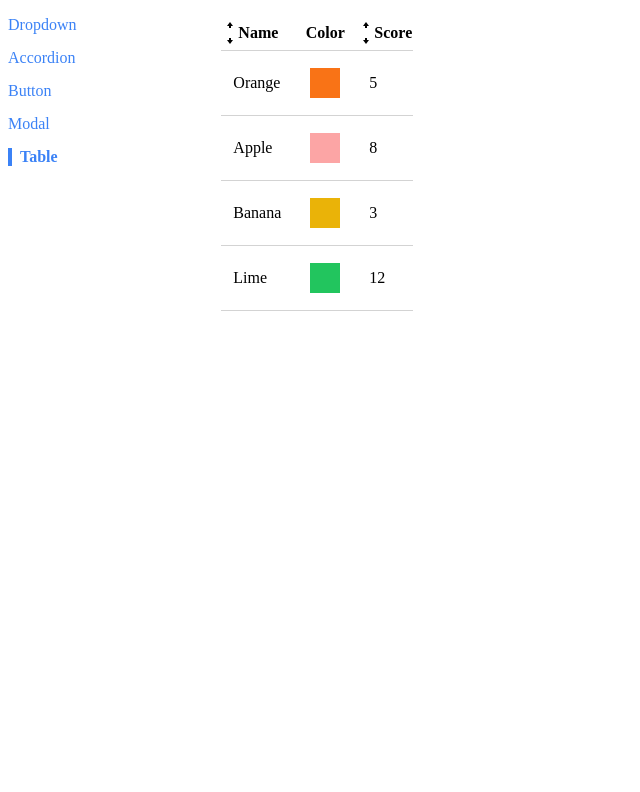
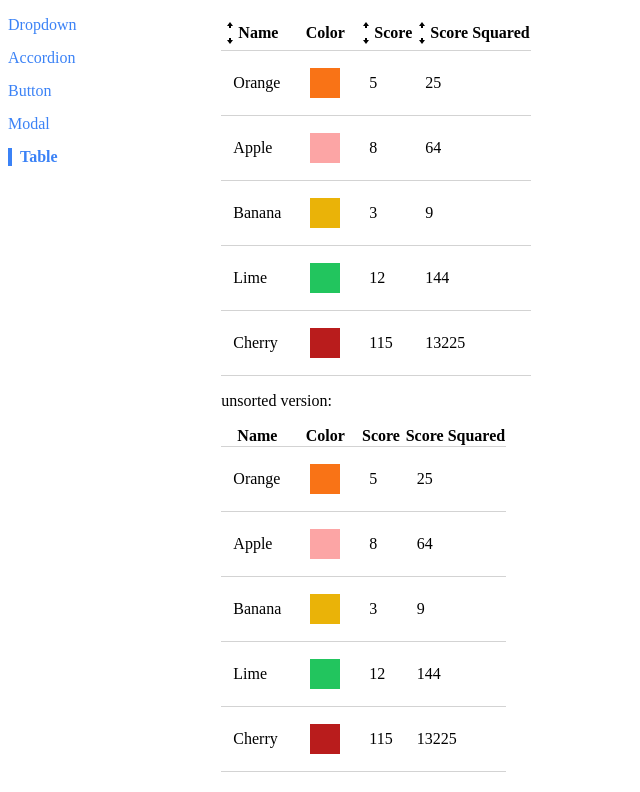
Before and after one commit to zzz-icy/comps, a React (Create React App) app: page /table in a window 1280 px wide. Shown: the top 792 px of the page, without its empty margins (0-640 px from the left). Built offline with nearby package versions, Linux system fonts and the light colour scheme.

Commit message:
wrapped up Table component

```diff
--- a/src/pages/TablePage.tsx
+++ b/src/pages/TablePage.tsx
@@ -1,10 +1,12 @@
 import SortableTable from "../components/SortableTable.tsx"
 import React, { ReactNode } from "react"
+import Table from "../components/Table.tsx"
 const fruits = [
 	{ name: "Orange", color: "rgb(249 115 22)", score: 5 },
 	{ name: "Apple", color: "rgb(252 165 165)", score: 8 },
 	{ name: "Banana", color: "rgb(234 179 8)", score: 3 },
 	{ name: "Lime", color: "rgb(34 197 94)", score: 12 },
+	{ name: "Cherry", color: "rgb(185 28 28)", score: 115 },
 ]
 export interface Fruit {
 	name: string
@@ -43,6 +45,11 @@ function TablePage() {
 			render: (fruit: Fruit) => fruit.score,
 			sortValue: (fruit) => fruit.score,
 		},
+		{
+			label: "Score Squared",
+			render: (fruit: Fruit) => fruit.score ** 2,
+			sortValue: (fruit) => fruit.score ** 2,
+		},
 	]
 	const keyFn = (fruit: Fruit) => {
 		return fruit.name
@@ -55,6 +62,12 @@ function TablePage() {
 				data={fruits}
 				keyFn={keyFn}
 			/>
+			<p>unsorted version:</p>
+			<Table
+				config={config}
+				data={fruits}
+				keyFn={keyFn}
+			/>
 		</div>
 	)
 }
```
